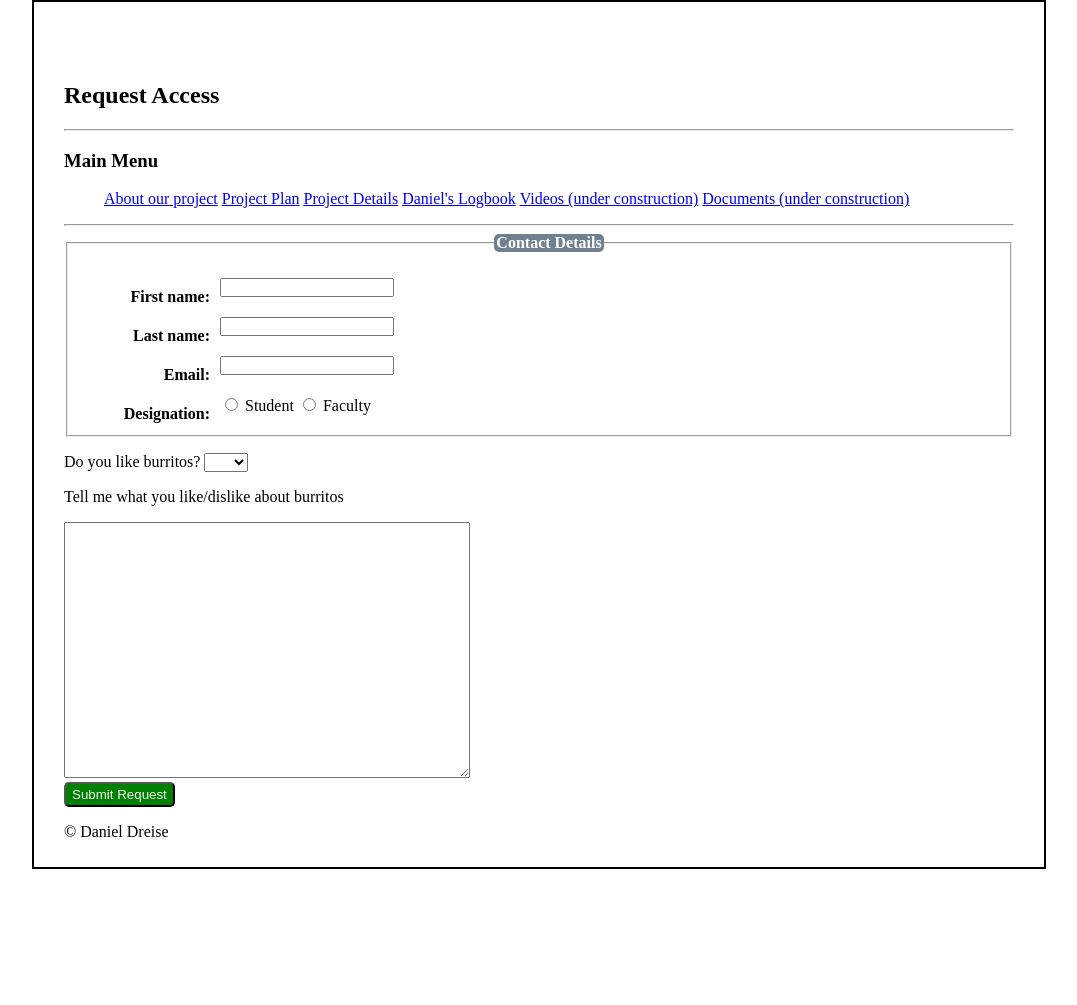
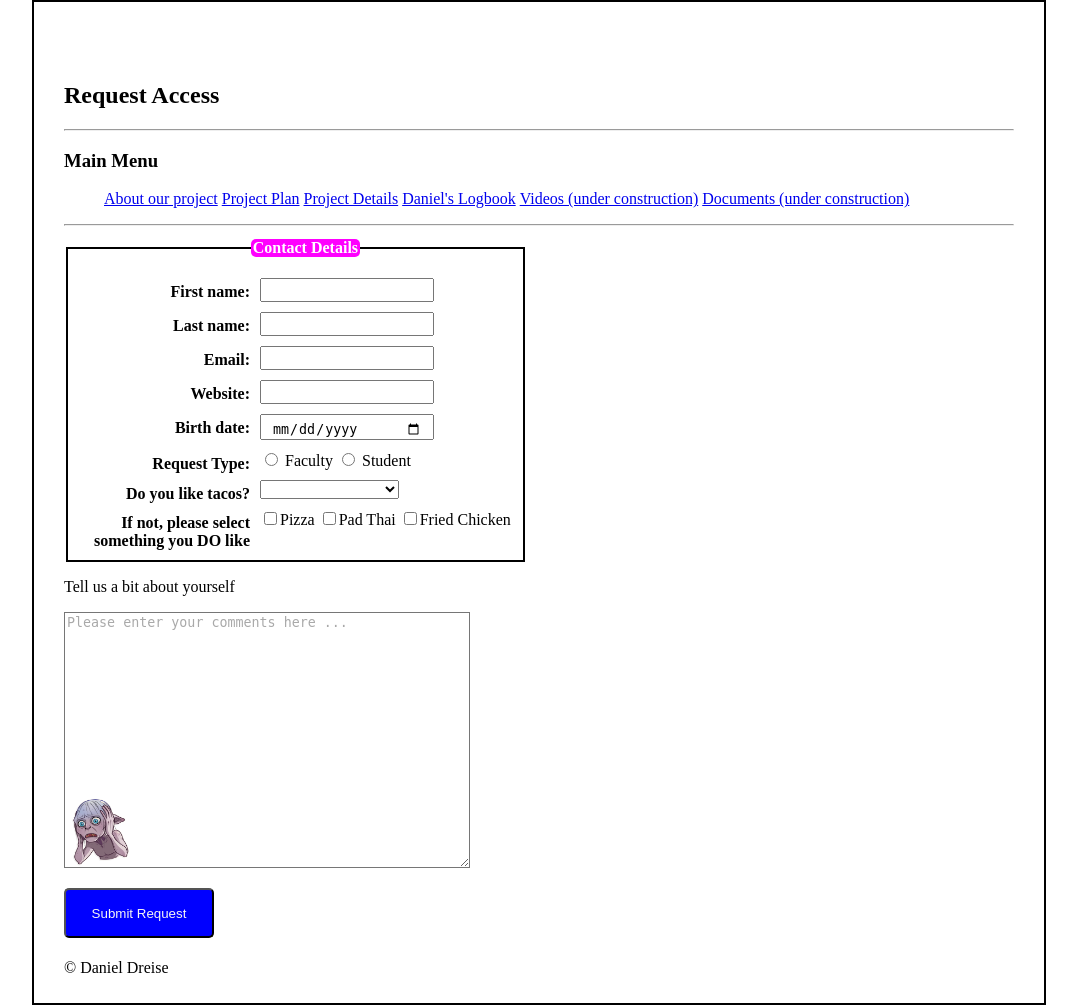
Before and after one commit to ddreise/Full-Stack_Web_Design, a PHP site: page /request_access.html in a window 1280 px wide. Shown: the whole page, without its empty margins (101-1178 px from the left). Before the commit the page ends 869 px from the top, so only its background shows below. Run offline with PHP 8.4, Linux system fonts and the light colour scheme.

Commit message:
front end complete

```diff
--- /dev/null
+++ b/JSON/file.JSON
@@ -0,0 +1 @@
+["oranges","apples","bananas","pears","avocados","mangoes"]
--- /dev/null
+++ b/JSON/users.JSON
@@ -0,0 +1,6 @@
+[
+    {
+        "username": "Daniel Dreise",
+        "password": "Conestoga1"
+    }
+]
--- a/css/project_style.css
+++ b/css/project_style.css
@@ -96,27 +96,6 @@ legend {
 }
 
 
-/* Text area resize */
-textarea {
-    width: 400px;
-    height: 250px;
-}
-
-/* Submit button format */
-#submit {
-    background-color: green;
-    color: whitesmoke;
-    height: 25px;
-    border-radius: 5px;
-
-}
-#submit:active {
-    background: darkslategray;
-    color: whitesmoke;
-    height: 25px;
-    border-radius: 5px;
-}
-
 /* Used random button generator https://www.bestcssbuttongenerator.com/#/2 */
 #request_access {
 	box-shadow: 0px 10px 14px -7px #276873;
@@ -204,3 +183,84 @@ img {
     background: url('css_sprites.png') -113px -10px;
     display: inline-block;
 }
+
+.hot {
+    color: red;
+}
+
+.cool {
+    color: blue;
+}
+
+#usernameFeedback, #passwordFeedback {
+    color: red;
+}
+
+/* Align user label */
+.text_label {
+    font-weight: bold;
+    float: left;
+    width: 160px;
+    text-align: right;
+    padding: 5px 10px 0px 10px;
+}
+
+/* Align user input */
+.text_input {
+    width: 150px;
+    text-align: left;
+    padding: 5px 10px 0px 10px;
+}
+
+/* Divided blocks padding */
+div {
+    padding: 5px 0px;
+}
+
+/* Legend formatting */
+legend {
+    color: white;
+    font-weight: bold;
+    background-color: magenta;
+    border-radius: 5px;
+}
+
+fieldset {
+    border:2px solid black;
+    display: inline-block;
+}
+
+/* Text area resize */
+textarea {
+    width: 400px;
+    height: 250px;
+}
+
+/* Submit button format */
+#submit {
+    background-color: blue;
+    color: whitesmoke;
+    height: 50px;
+    width: 150px;
+    border-radius: 5px;
+}
+
+
+#submit:hover {
+    background: darkblue;
+}
+
+#submit:active {
+    background: darkslategray;
+}
+
+#comments {
+    background-image: url('../images/dans_avatar.png');
+    background-size: 70px;
+    background-repeat: no-repeat;
+    background-position: left bottom;
+}
+
+::placeholder {
+    color: darkgrey;
+}
--- /dev/null
+++ b/js/request_access.js
@@ -0,0 +1,66 @@
+// Request Access
+
+var el;
+var elForm;
+var firstNameFeedback, lastNameFeedback;
+var firstNameInput, lastNameInput, termsInput;
+
+elForm = document.getElementById('access');
+firstNameFeedback = document.getElementById('firstNameFeedback');
+lastNameFeedback = document.getElementById('lastNameFeedback');
+
+firstname = document.getElementById('firstname');
+lastname = document.getElementById('lastname');
+email = document.getElementById('email');
+
+
+
+
+// Check that firstname is inputted
+function checkFirstName(event) {
+    if (firstname.value.length < 1) {
+        firstNameFeedback.innerHTML = '<--- You must enter your first name.';
+        event.preventDefault();
+    }
+    else {
+        firstNameFeedback.innerHTML = '';
+    }
+}
+
+// Check that lastname is inputted
+function checkLastName(event) {
+    if (lastname.value.length < 1) {
+        lastNameFeedback.innerHTML = '<--- You must enter your last name.';
+        event.preventDefault();
+    }
+    else {
+        lastNameFeedback.innerHTML = '';
+    }
+}
+
+// Remaining charcaters
+function charCount(e) {
+    var textEntered, charDisplay, counter, lastkey;
+    textEntered = document.getElementById('comments').value;        // Text input by user
+    charDisplay = document.getElementById('commentsFeedback');      // Get element that displays remaining chars
+    lastkey = document.getElementById('lastkey');                   // Get element that dsiplays last key input by user
+
+    counter = (180 - (textEntered.length));                         // Remaining characters
+    if (counter < 0) {
+        charDisplay.innerHTML = 'Max characters exceeded!';
+    }
+    else {
+        charDisplay.innerHTML = 'Characters remaining: ' + counter;
+    }
+    lastkey.innerHTML = 'Last key input: ' + String.fromCharCode(e.keyCode);
+}
+
+
+
+el = document.getElementById('comments');
+el.addEventListener('keypress', charCount, false);
+
+elForm.addEventListener('submit', function(event) {
+    checkFirstName(event);
+    checkLastName(event);
+}, false);
--- a/nodelist_practice.html
+++ b/nodelist_practice.html
@@ -1,5 +1,10 @@
 <!DOCTYPE html>
 <html>
+    <head>
+        <!-- For CSS -->
+        <link href="css/project_style.css" type="text/css" rel="stylesheet" />
+    </head>
+
     <body>
         <div id="page">
             <h1 id="header">List</h1>
--- a/request_access.html
+++ b/request_access.html
@@ -12,6 +12,7 @@
         <meta name="robots" content="noindex nofollow" /> <!-- do not want page/links to be indexed-->
         <meta http-equiv="author" content="Daniel Dreise" />
         <meta http-equiv="pragma" content="no-cache" /> <!-- want browser to not store cache -->
+        <meta charset="utf-8" />
 
         <link href="css/project_style.css" type="text/css" rel="stylesheet" />
 
@@ -34,41 +35,66 @@
         </ul>
         <hr>
         <!-- End of Main Menu -->
-
+        <div id="content">
             <form action="php/request_access.php" method="post" id="access">
-            <fieldset>
-                <legend>Contact Details</legend>
+                <fieldset>      <!-- This begins the boxed in area under Contact Details -->
+                    <legend>Contact Details</legend>        <!-- This is the top label for the fieldset area -->
                         <div>
-                        <label class="text_label">First name:</label>
-                        <input class="text_input" type="text" name="firstname"/>
+                            <label class="text_label">First name:</label>                   <!-- Each label has a class linked to CSS styling -->
+                            <input id="firstname" class="text_input" type="text" name="firstname"/>        <!-- Each input box has a class linked to CSS styling -->
+                            <a id="firstNameFeedback"></a>
                         </div>
                         <div>
                             <label class="text_label">Last name:</label>
-                        <input class="text_input" type="text" name="firstname"/>
+                            <input id="lastname" class="text_input" type="text" name="lastname" />
+                            <span id="lastNameFeedback"></span>
                         </div>
                         <div>
                             <label class="text_label">Email:</label>
-                        <input class="text_input" type="email" name="email"/>
+                            <input id='email' class="text_input" type="email" name="email" />           <!-- Specified to be of type "email" so an email should be entered here -->
                         </div>
                         <div>
-                        <label class="text_label">Designation:</label>
-                        <label><input type="radio" name="student_or_faculty" value="student"> Student </label>
-                        <label><input type="radio" name="student_or_faculty" value="faculty"> Faculty </label>
+                            <label class="text_label">Website:</label>
+                            <input id='website' class="text_input" type="url" name="website"/>           <!-- Specified to be of type url, so it should be a URL entered here-->
+                        </div>
+                        <div>
+                            <label class="text_label">Birth date:</label>
+                            <input id="birthdate" class="text_input" type="date" name="birthdate"/>        <!-- Specified to be of type "date" for date input -->
+                        </div>
+                        <div>
+                            <label class="text_label">Request Type:</label>                 <!-- Radio buttons for selection -->
+                            <label><input id="student" type="radio" name="student_faculty" value="student"> Faculty </label>
+                            <label><input id="faculty" type="radio" name="student_faculty" value="faculty"> Student </label>
+                        </div>
+                        <div>
+                            <label class="text_label">Do you like tacos?</label>            <!-- Drop down selection menu -->
+                                <select name="tacos">
+                                    <option value="no_answer" selected></option>            <!-- These are the options in the drop down. This first one left blank-->
+                                    <option value="yes">YES ABSOLUTELY</option>
+                                    <option value="no">Ew no</option>
+                                </select>
+                        </div>
+                        <div>
+                            <label class="text_label">If not, please select something you DO like</label>   <!-- Check box selection items-->
+                            <label><input type="checkbox" name="alternate_food" value="pizza">Pizza</label>
+                            <label><input type="checkbox" name="alternate_food" value="pad thai">Pad Thai</label>
+                            <label><input type="checkbox" name="alternate_food" value="fried chicken">Fried Chicken</label>
                         </div>
                 </fieldset>
-                    <p>Do you like burritos?
-                        <select name="burritos">
-                            <option value="no_answer" selected></option>
-                            <option value="yes">Yes</option>
-                            <option value="no">No</option>
-                        </select>
-                    </p>
-                    <p>Tell me what you like/dislike about burritos</p>
-                    <textarea type="text" name="comments"></textarea><br />
-                    <input id="submit" type="submit" value="Submit Request" />
+
+
+                <p>Tell us a bit about yourself</p>
+                <textarea id="comments" type="text" placeholder="Please enter your comments here ..." name="comments"></textarea><br /> <!-- placeholder is the greyed out text before user types info-->
+                <p id="commentsFeedback"></p>
+                <p id="lastkey"></p>
+                <input id="submit" type="submit" value="Submit Request"/>
+
             </form>
+        </div>
 
         <p>&copy; Daniel Dreise</p>
 
+        <script src='js/request_access.js'></script>
+
     </body>
 </html>
```
Also changed, not shown: css/request_access_style.css (added, +75 -0 lines), js/login.js (+66 -0 lines), js/nodelist_practice.js (+6 -6 lines), login.html (+8 -3 lines), menu.html (added, +42 -0 lines), php/authenticate.php (added, +51 -0 lines), php/filesystem.php (added, +25 -0 lines), php/login.php (deleted, +0 -31 lines), php/logout.php (+7 -0 lines), php/member.php (+13 -1 lines), request_access2.html (added, +66 -0 lines), css/project_details_style.css (line endings or trailing spaces). Lines whose indentation alone changed are shown as unchanged.
